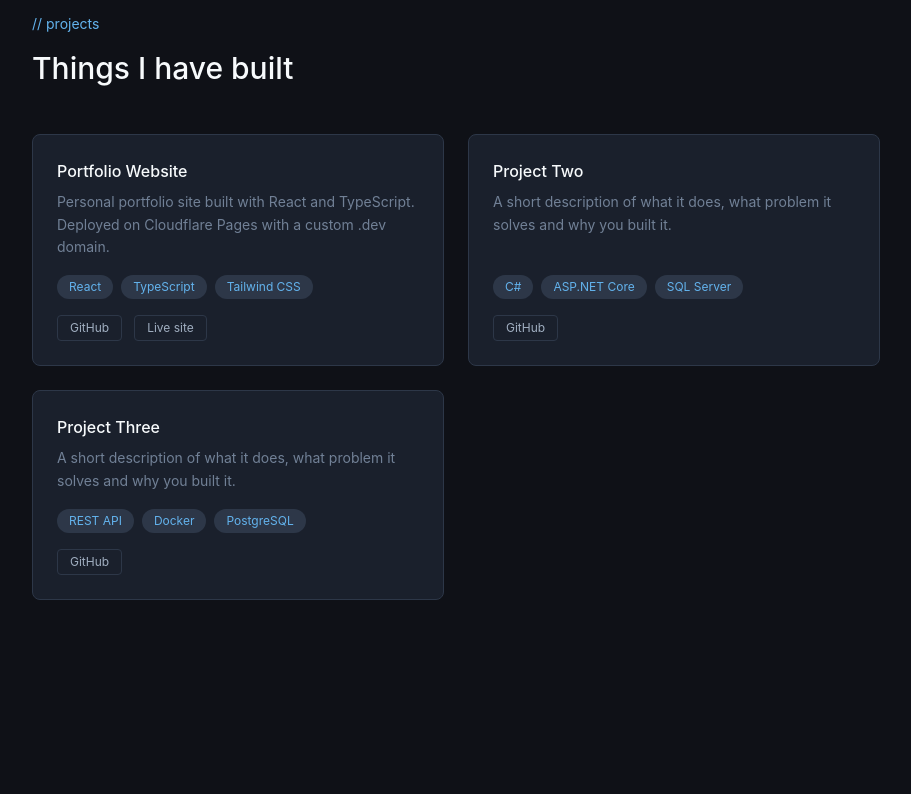
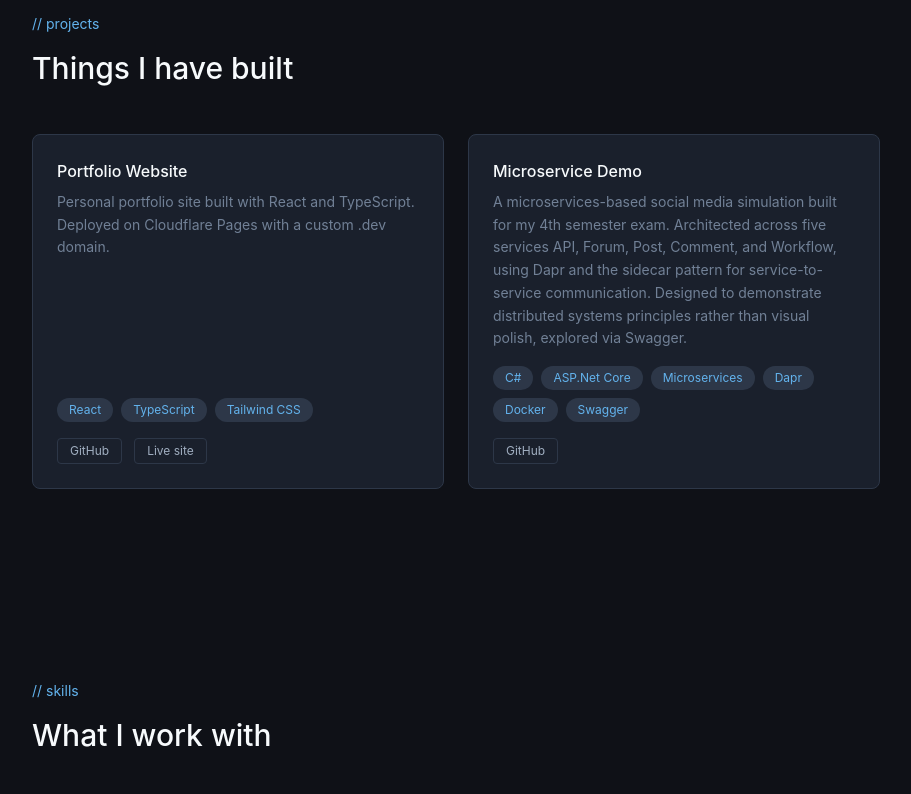
Before and after one commit to Freben111/dev-hjemmeside, a React (Vite) app: page / in a window 1280 px wide. Shown: the part 1391-2185 px from the top of the page, without its empty margins (184-1095 px from the left). Built offline with nearby package versions, Linux system fonts and the light colour scheme.

Commit message:
Finetuned About and Project sections

```diff
--- a/src/components/About.tsx
+++ b/src/components/About.tsx
@@ -10,7 +10,7 @@ function About() {
           <p className="text-sm leading-relaxed mb-4" style={{ color: "#a0aec0" }}>
             I recently graduated with an AP in Computer Science (Datamatiker)
             from UCL Vejle. I enjoy building solid, well-structured backend
-            systems — APIs, microservices, and databases are where I feel at home.
+            systems APIs, microservices, and databases are where I feel at home.
           </p>
           <p className="text-sm leading-relaxed" style={{ color: "#a0aec0" }}>
             During my internship I worked extensively with frontend development
--- a/src/components/Projects.tsx
+++ b/src/components/Projects.tsx
@@ -4,23 +4,15 @@ const projects = [
     description:
       "Personal portfolio site built with React and TypeScript. Deployed on Cloudflare Pages with a custom .dev domain.",
     tags: ["React", "TypeScript", "Tailwind CSS"],
-    github: "https://github.com/yourusername/portfolio",
+    github: "https://github.com/Freben111/dev-hjemmeside",
     live: "https://freben.dev",
   },
   {
-    title: "Project Two",
+    title: "Microservice Demo",
     description:
-      "A short description of what it does, what problem it solves and why you built it.",
-    tags: ["C#", "ASP.NET Core", "SQL Server"],
-    github: "https://github.com/yourusername/project-two",
-    live: "",
-  },
-  {
-    title: "Project Three",
-    description:
-      "A short description of what it does, what problem it solves and why you built it.",
-    tags: ["REST API", "Docker", "PostgreSQL"],
-    github: "https://github.com/yourusername/project-three",
+      "A microservices-based social media simulation built for my 4th semester exam. Architected across five services API, Forum, Post, Comment, and Workflow, using Dapr and the sidecar pattern for service-to-service communication. Designed to demonstrate distributed systems principles rather than visual polish, explored via Swagger.",
+    tags: ["C#", "ASP.Net Core", "Microservices", "Dapr", "Docker", "Swagger"],
+    github: "https://github.com/Freben111/4.SemesterProjekt",
     live: "",
   },
 ]
```
